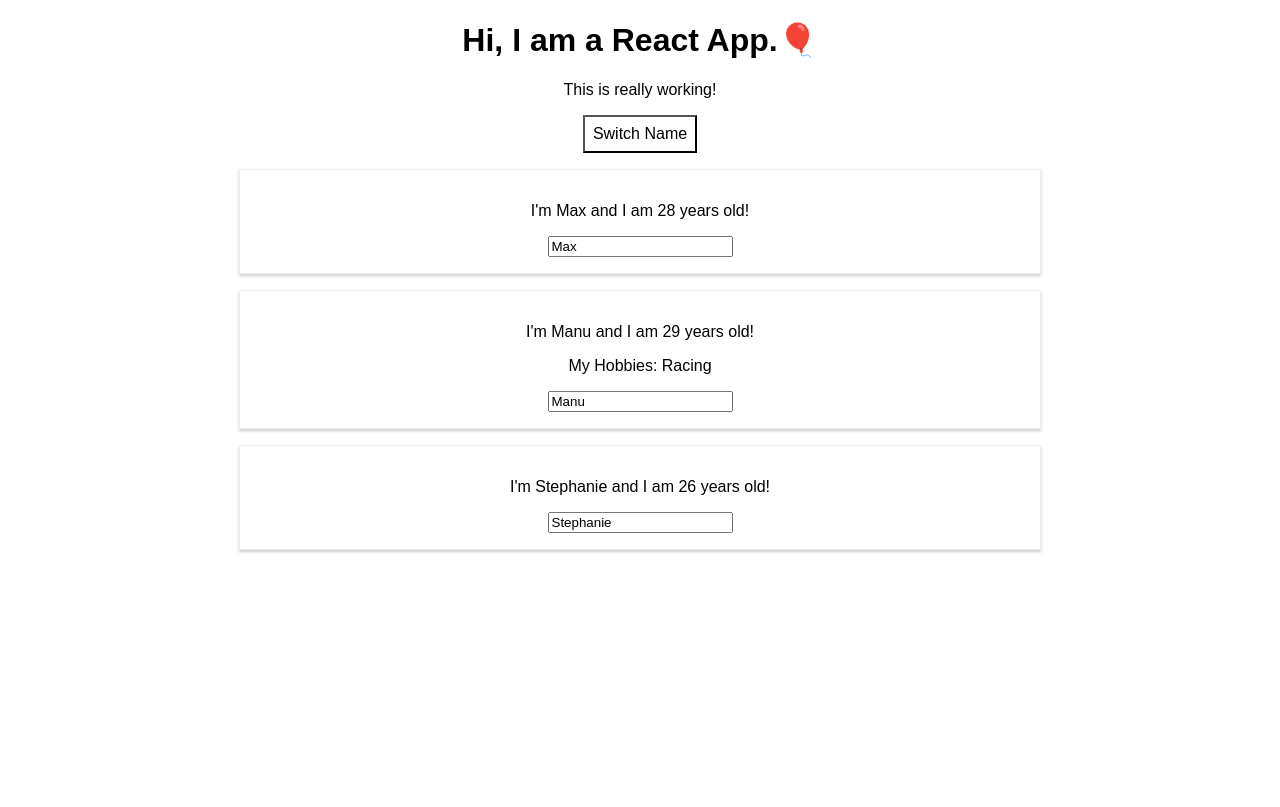
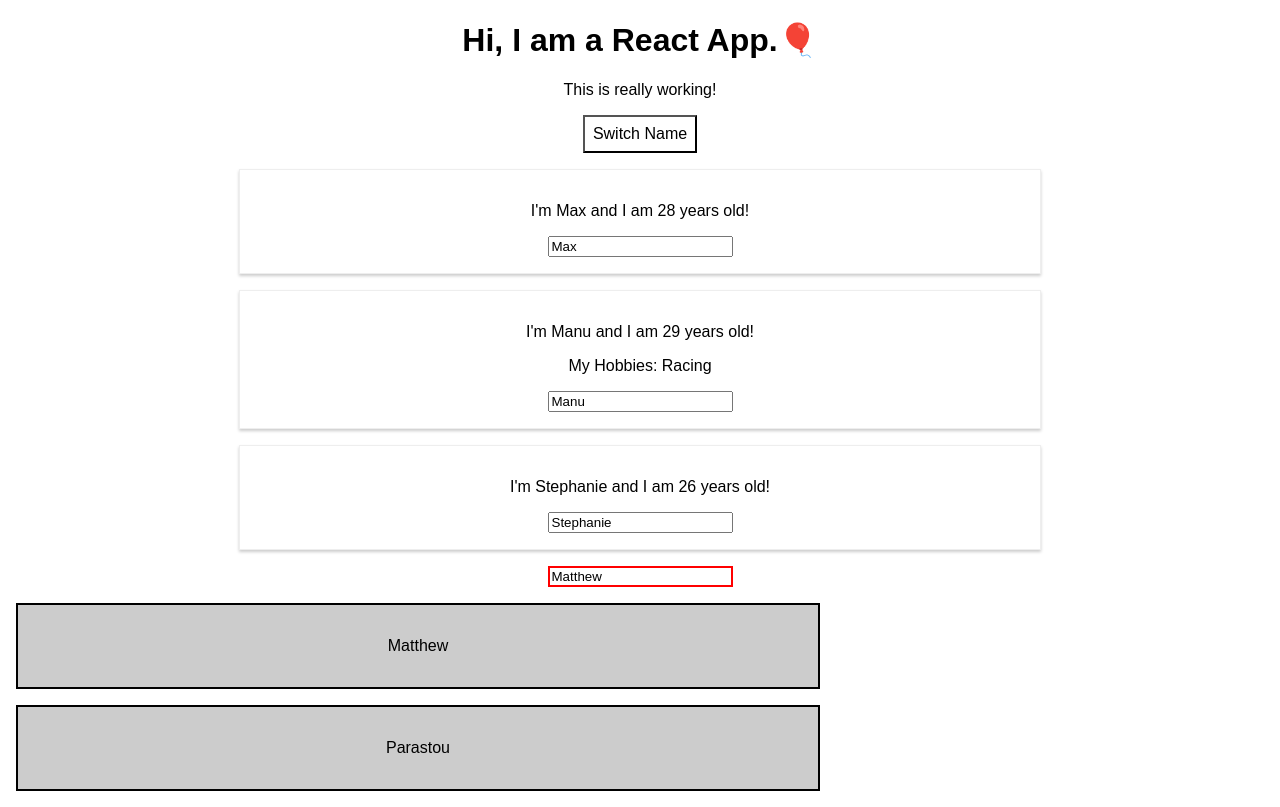
Before and after one commit to Parastou63/React-Learning, a React (Create React App) app in the folder react-complete-guide/: page / in a window 1280 px wide. Built offline with nearby package versions, Linux system fonts and the light colour scheme.

Commit message:
React-Learning: Base Syntax Assignment

```diff
--- a/react-complete-guide/src/App.js
+++ b/react-complete-guide/src/App.js
@@ -2,6 +2,8 @@ import React, { Component } from 'react';
 // import logo from './logo.svg';
 import './App.css';
 import Person from './Person/Person';
+import UserInput from './BaseSyntaxAssignment/UserInput/UserInput';
+import UserOutput from './BaseSyntaxAssignment/UserOutput/UserOutput';
 
 class App extends Component {
   state = {
@@ -10,8 +12,13 @@ class App extends Component {
       { name: 'Manu', age: 29 },
       { name: 'Stephanie', age: 26 }
     ],
-    otherState: 'some other value'
+    otherState: 'some other value',
+    useroutputs: [
+      { userName: 'Matthew' },
+      { userName: 'Parastou' }
+    ]
   }
+
   switchNameHandler = (newName) => {
     //console.log('Was clicked!');
     //DON'T DO THID: this.state.people[0].name = 'Maximilian';
@@ -31,6 +38,16 @@ class App extends Component {
         { name: 'Stephanie', age: Math.floor(Math.random() * 30) }
       ]
     })
+  }
+
+  userNameChangeHandler = (event) => {
+    this.setState({
+      useroutputs: [
+        { userName: event.target.value},
+        { userName: 'Parastou'}
+      ]
+    })
+
   }
   render() {
     const style = {
@@ -60,7 +77,16 @@ class App extends Component {
         <Person
           name={this.state.people[2].name}
           age={this.state.people[2].age} />
-
+        <UserInput
+          userName={this.state.useroutputs[0].userName}
+          changed={this.userNameChangeHandler}
+        />
+        <UserOutput
+          userName={this.state.useroutputs[0].userName}
+        />
+        <UserOutput
+          userName={this.state.useroutputs[1].userName}
+        />
       </div>
     );
     //return React.createElement('div', {className: 'App'}, React.createElement('h1', null, 'I\'m React App!'));
--- /dev/null
+++ b/react-complete-guide/src/BaseSyntaxAssignment/UserInput/UserInput.js
@@ -0,0 +1,13 @@
+import React from 'react';
+import './UserInput.css';
+
+const userInput = (props) => {
+const style = {
+    border: '2px solid red'
+};
+    return (
+        <input type="text" style={style} onChange={props.changed} value={props.userName} />
+    );
+}
+
+export default userInput;
--- /dev/null
+++ b/react-complete-guide/src/BaseSyntaxAssignment/UserOutput/UserOutput.css
@@ -0,0 +1,8 @@
+.UserOutput{
+width: 60%;
+padding: 16px;
+margin: 16px;
+border: 2px solid black;
+background-color: #ccc;
+text-align: center;
+}
--- /dev/null
+++ b/react-complete-guide/src/BaseSyntaxAssignment/UserOutput/UserOutput.js
@@ -0,0 +1,13 @@
+import React from 'react';
+import './UserOutput.css';
+
+const userOutput = (props) => {
+return(
+<div className="UserOutput">
+<p>{props.userName}</p>
+</div>
+
+);
+}
+
+export default userOutput;
```
Also changed, not shown: react-complete-guide/src/BaseSyntaxAssignment/UserInput/UserInput.css (added).
